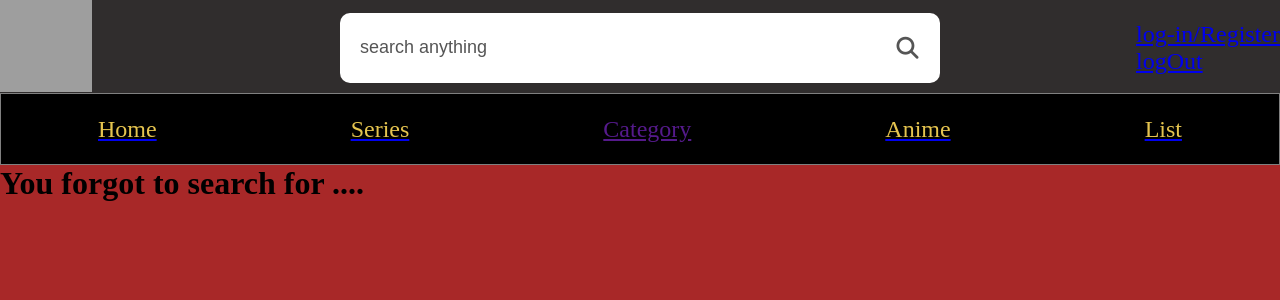
After one commit to chinnnawat/webSite-movie-FullStack, a Django app: template movieProject/webBlogs/templates/frontEnd/search.html in a window 1280 px wide. The commit adds this page. Shown: the top 300 px of the page. Run offline with Django 4.2, Linux system fonts and the light colour scheme; the template is opened without the code that fills it, so the values that code supplies are empty; some libraries are stand-ins or nearby versions; grey boxes are pictures that could not be loaded.

Commit message:
search navbar system

```diff
--- a/movieProject/webBlogs/static/homePage.css
+++ b/movieProject/webBlogs/static/homePage.css
@@ -6,8 +6,8 @@
 
 html{
     scroll-behavior: smooth;
-    background-color: rgb(0, 0, 0,1);
-    /* background-color: rgb(168, 40, 40); */
+    /* background-color: rgb(0, 0, 0,1); */
+    background-color: rgb(168, 40, 40);
 }
 
 .navbar-kappa-start{
@@ -19,12 +19,17 @@ html{
 
 /*Search*/
 .search-box{
+    position: absolute;
+    top: 0;
+    left: 50%;
+    margin-top: 1%;
+    transform: translateX(-50%);
     display: flex;
     width: 600px;
     background: white;
-    /* margin: 200px auto 0; */
     border-radius: 10px;
     flex-direction: column;
+    z-index: 1;
 }
 .row{
     display: flex;
@@ -68,10 +73,12 @@ button .fa-solid{
 }
 .result-box ul li:hover{
     background: #e9f3ff;
+    z-index: 1;
 }
 .result-box{
     max-height: 300px;
-    overflow: scroll;
+    overflow-y: scroll;
+    z-index: 1;
 }
 
 /*Navbar*/
--- /dev/null
+++ b/movieProject/webBlogs/templates/frontEnd/search.html
@@ -0,0 +1,84 @@
+<!DOCTYPE html>
+<html lang="en">
+<head>
+    {%load static%}
+    <meta charset="UTF-8">
+    <meta name="viewport" content="width=device-width, initial-scale=1.0">
+    <title>KAPPA Movie
+    </title>
+    <link rel="stylesheet" href="{% static 'homePage.css' %}">
+    <link rel="stylesheet" href="{% static 'searchMovie.css' %}">
+    <script src="https://kit.fontawesome.com/4ad4434805.js" crossorigin="anonymous"></script>
+</head>
+<body>
+    <body>
+        <!-- Top Navbar -->
+        <div class="container-top">
+            <nav class="navbar-kappa-start">
+                <a class="navbar-brand" href="/">
+                    <img src="https://cdn-icons-png.flaticon.com/512/7116/7116945.png" style="width: 92px; height: 92px;">
+                </a>
+                <!-- search Nav -->
+                <form action="{% url 'searchMovie' %}" method="post">
+                    {% csrf_token %}
+                    <div class="search-box">
+                        <div class="row">
+                            <input type="search" id="search-item" placeholder="search anything" aria-label="search" name="searched">
+                            <button><i class="fa-solid fa-magnifying-glass"></i></button>
+                        </div>
+                    </div>
+                </form>
+                <div class="navbar-collapse" id="navbar-collapse">
+                    <ul class="navbar-li">
+                        <li><a href="{% url 'member' %}">log-in/Register</a></li>
+                    </ul>
+                    <ul class="navbar-li">
+                        <li><a href="{% url 'logout' %}">logOut</a></li>
+                    </ul>
+                </div>
+            </nav>
+        </div>
+        <div class="container-menu">
+            <nav class="navbar-kappa-menu">
+                <ul class="navbar-menu-li">
+                    <a href="/"><li>Home</li></a>
+                    <a href="list.html"><li>Series</li></a>
+                    <li class="dropdown-link"><a href="">Category</a>
+                        <ul class="dropdown">
+                            <!-- add category from backEnd -->
+                            {% for category in categories %}
+                                <li><a href="{% url 'searchCategory' category.id %}">{{category.name}}</a></li>
+                            {% endfor %}
+                            <!-- <li><a href="">aaaaa</a></li> -->
+                        </ul>
+                    </li>
+                    <a href="list.html"><li>Anime</li></a>
+                    <a href="list.html"><li>List</li></a>
+                </ul>
+            </nav>
+        </div>
+    {% if searched %}
+        <h1>You searched for {{searched}}</h1>
+        {% for venues in venue %}
+        <div class="container-showSearch">
+            <div class="movie-picture-showSearch">
+                <img src="{{venues.image.url}}" alt="{{venues.name}}">
+                <div class="movie-content-showSearch">
+                    <a href="{%url 'player_detail' venues.id%}">
+                        <h4>{{venues.name}}</h4>
+                    </a>
+                </div>
+            </div>
+            <div class="describtion-showSearch">
+                <h2>{{venues.description}}</h2>
+                <section><h1>{{venues.views}}</h1></section>
+            </div>
+        </div>
+        {% endfor %}
+    {% else %}
+        <h1>You forgot to search for ....</h1>
+    {% endif %}
+
+
+</body>
+</html>
--- a/movieProject/webBlogs/urls.py
+++ b/movieProject/webBlogs/urls.py
@@ -1,7 +1,9 @@
 from django.urls import path
-from .views import homePage
+from .views import homePage,search
 urlpatterns = [
     path('', homePage,name="homePage"),
+    path('search',search,name="searchMovie")
+
     # path('player/<int:id>', showPlayer, name='player_detail'),
     # path('webblogs/category/<int:cat_id>',searchCategory,name='searchCategory')
 ]
```
Also changed, not shown: movieProject/webBlogs/static/homePage.js (+30 -39 lines), movieProject/webBlogs/static/searchMovie.css (added, +47 -0 lines), movieProject/webBlogs/templates/frontEnd/homePage.html (+10 -11 lines), movieProject/webBlogs/views.py (+11 -1 lines).
